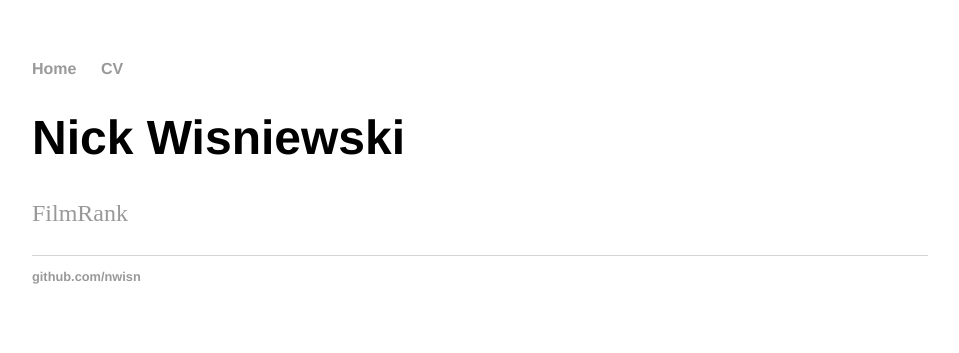
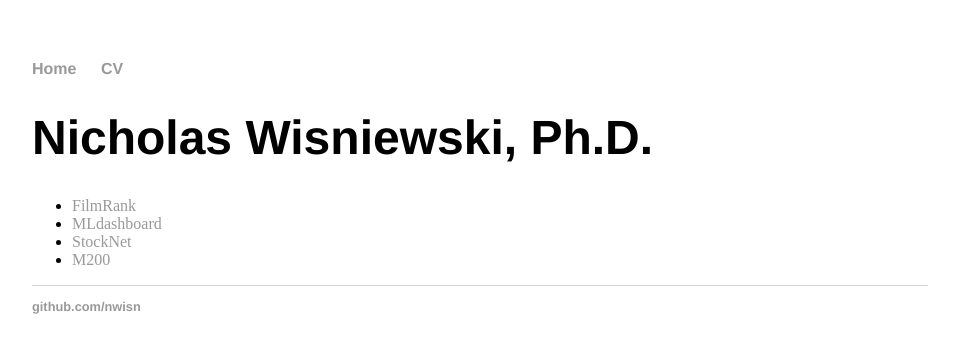
Before and after one commit to nwisn/nwisn.github.io, a Jekyll site: the page built from index.html, in a window 1280 px wide. Shown: the top 353 px of the page, without its empty margins (160-1119 px from the left). Built offline with Jekyll 4.4.1, drawn with Linux system fonts in a browser that asks for light colours.

Commit message:
Update index.html

```diff
--- a/index.html
+++ b/index.html
@@ -3,6 +3,12 @@ layout: default
 title: Nick Wisniewski
 ---
 <div class="blurb">
-	<h1>Nick Wisniewski</h1>
-	<p><a href="/FilmRank">FilmRank</a></p>
+	<h1>Nicholas Wisniewski, Ph.D.</h1>
+	<p> </p>
+
+	<ul>
+	<li><a href="/FilmRank">FilmRank</a></li>
+	<li><a href="/MLdashboard">MLdashboard</a></li>
+	<li><a href="/StockNet">StockNet</a></li>
+	<li><a href="/M200">M200</a></li>
 </div><!-- /.blurb -->
```
